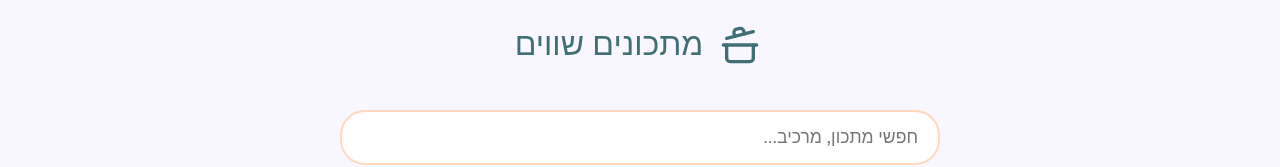
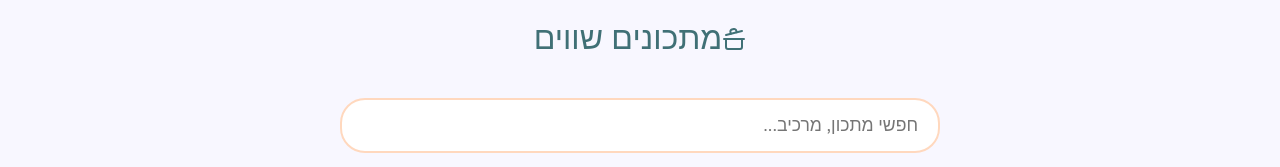
Before and after one commit to noatron/Our-Recipes, a plain HTML site: page index.html in a window 1280 px wide. Shown: the top 167 px of the page. Drawn offline with nearby package versions, Linux system fonts and the light colour scheme.

Commit message:
Add files via upload
Logo update

```diff
--- a/index.html
+++ b/index.html
@@ -5,13 +5,13 @@
     <meta name="viewport" content="width=device-width, initial-scale=1.0">
     <title>מתכונים שווים</title>
     <link rel="stylesheet" href="style.css">
-    <script src="https://unpkg.com/lucide@latest/dist/umd/lucide.min.js"></script>
+
 </head>
 <body>
     <div id="app">
         <header>
             <h1>
-                <img src="logo.svg" alt="" class="logo">
+                <img src="Logo.svg" alt="" class="Logo">
                 מתכונים שווים
             </h1>
         </header>
```
